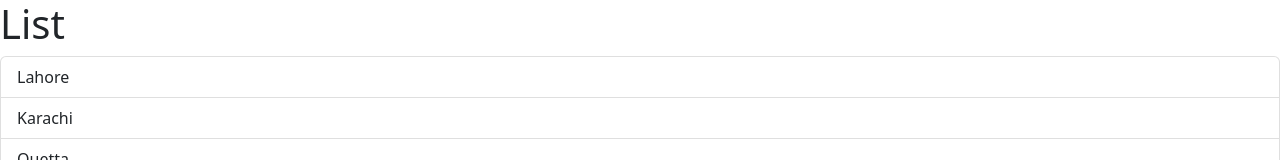
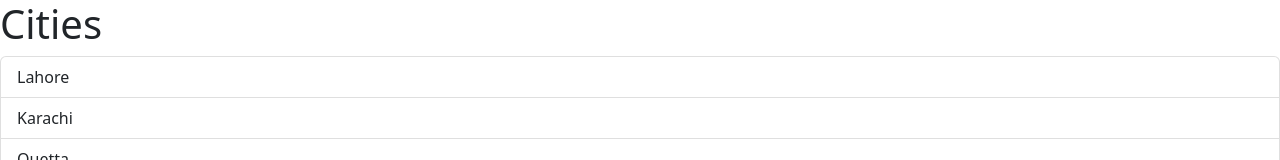
Before and after one commit to mashalbutt7/vite-project, a React (Vite) app: page / in a window 1280 px wide. Shown: the top 160 px of the page. Built offline with nearby package versions, Linux system fonts and the light colour scheme; the HTML template or start-up script is replaced by a standard one.

Commit message:
using props for input

```diff
--- a/src/App.tsx
+++ b/src/App.tsx
@@ -1,9 +1,10 @@
 import ListGroup from "./components/ListGroup";
 
 function App() {
+  let items = ["Lahore", "Karachi", "Quetta", "Islamabad", "Multan"]; //method map
   return (
     <div>
-      <ListGroup />
+      <ListGroup items={items} heading="Cities" />
     </div>
   );
 }
--- a/src/components/ListGroup.tsx
+++ b/src/components/ListGroup.tsx
@@ -3,15 +3,17 @@
 import { Fragment } from "react/jsx-runtime";
 
 //hook allows to tap in built in features
-
+interface Props {
+  items: string[];
+  heading: string;
+}
 //event handler
 //const handleClick = (event: MouseEvent) => console.log(event);
-function ListGroup() {
-  const items = ["Lahore", "Karachi", "Quetta", "Islamabad", "Multan"]; //method map
+function ListGroup({ items, heading }: Props) {
   const [selectedIndex, setSelectedIndex] = useState(-1);
   return (
     <Fragment>
-      <h1>List</h1>
+      <h1>{heading}</h1>
 
       {items.length === 0 && <p>no item found</p>}
       <ul className="list-group">
@@ -39,3 +41,4 @@
 //key to track items in case we add or delete items
 //braces exception in jsx elements only html element or react comp
 // also use a function for this or a const diff msg can be passed if we use a fucntion
+//props are input components
```
